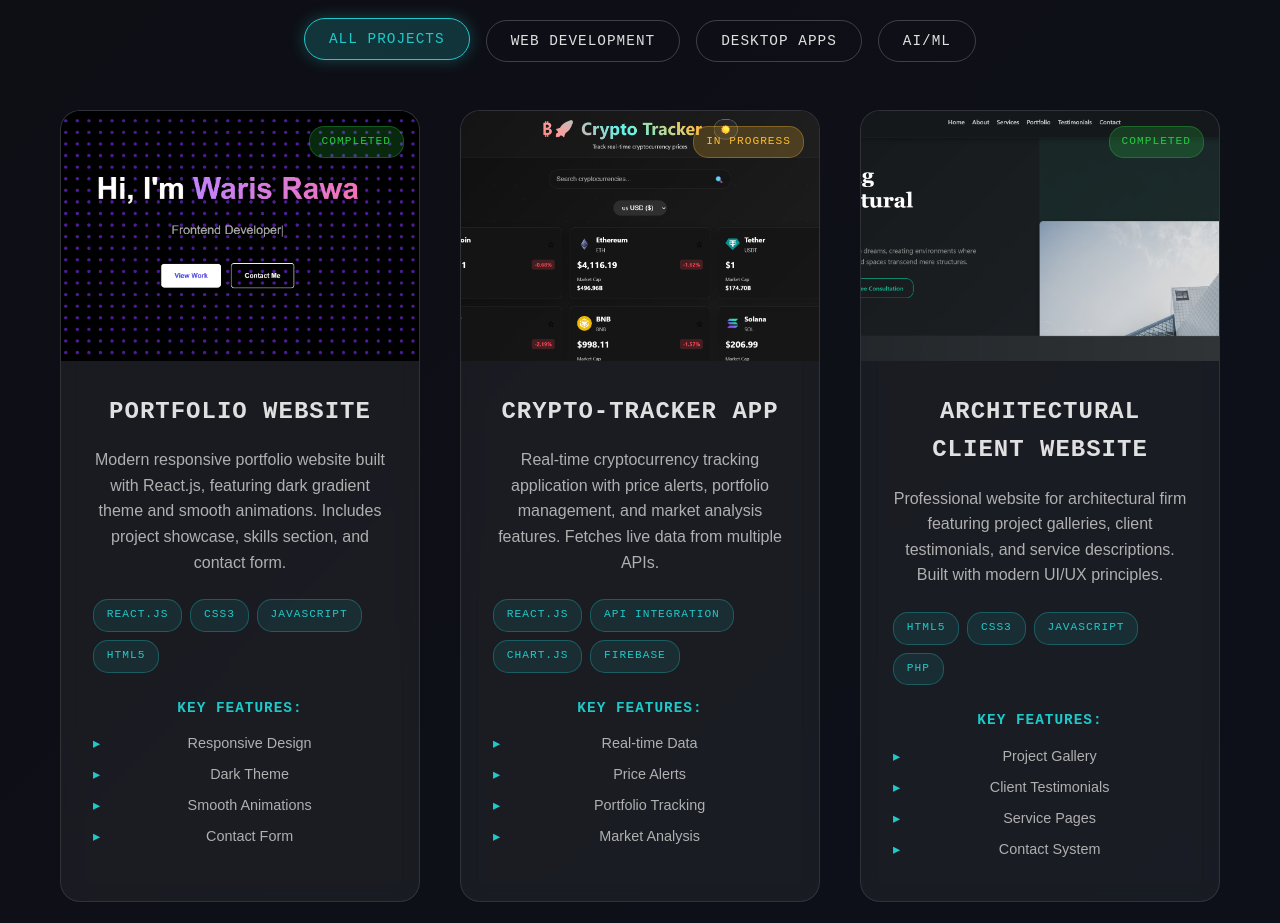
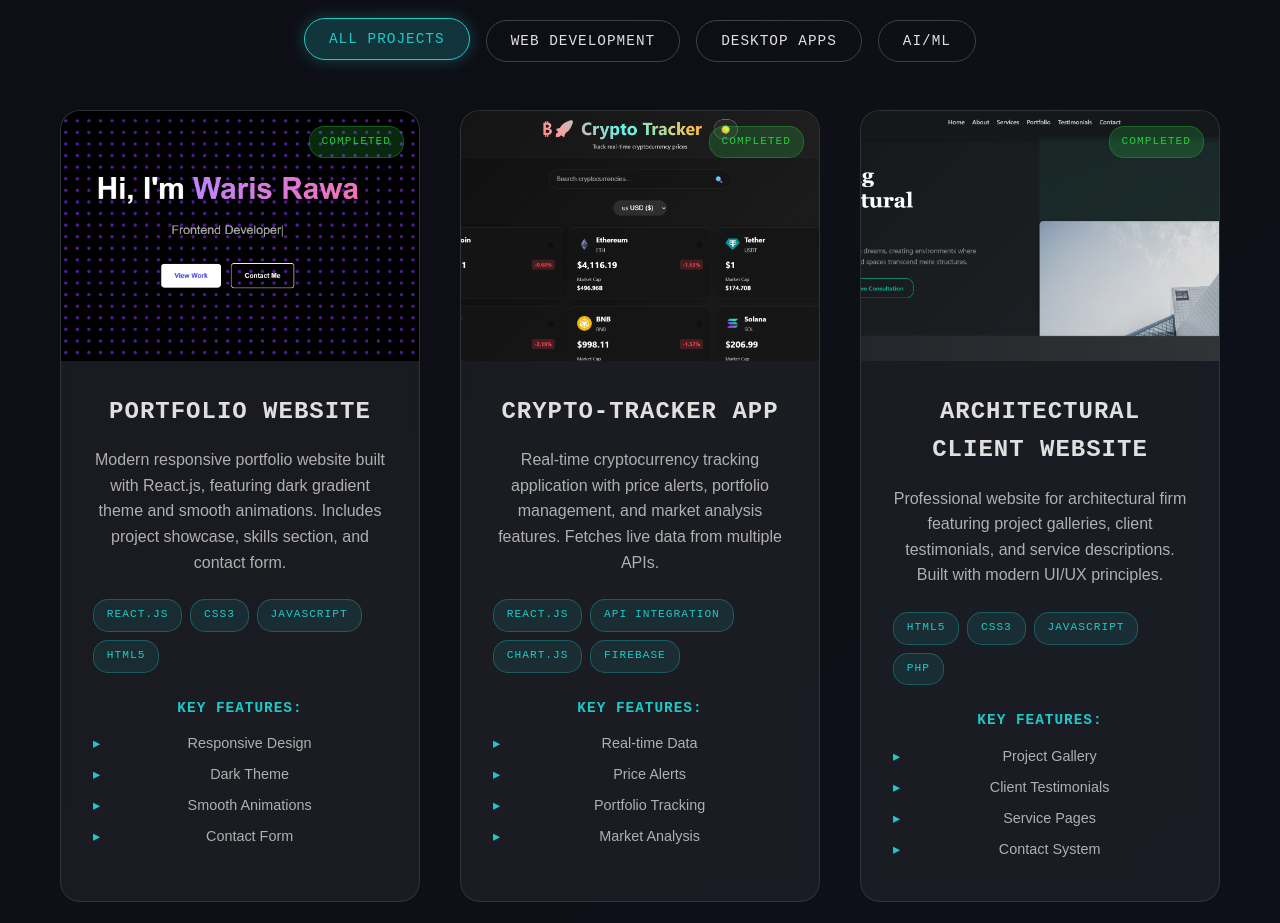
Before and after one commit to Technolity/portfolio.1, a React (Create React App) app: page / in a window 1280 px wide. Shown: the part 3680-4603 px from the top of the page. Built offline with nearby package versions, Linux system fonts and the light colour scheme.

Commit message:
Update Projects.js

```diff
--- a/src/components/Projects.js
+++ b/src/components/Projects.js
@@ -24,7 +24,7 @@ const Projects = () => {
       description: 'Real-time cryptocurrency tracking application with price alerts, portfolio management, and market analysis features. Fetches live data from multiple APIs.',
       category: 'web',
       technologies: ['React.js', 'API Integration', 'Chart.js', 'Firebase'],
-      status: 'In Progress',
+      status: 'Completed',
       image: 'images/project2.png',
       liveLink: 'https://crypto-tracker-indol-alpha.vercel.app',
       githubLink: 'https://github.com/Technolity/crypto-tracker',
```
